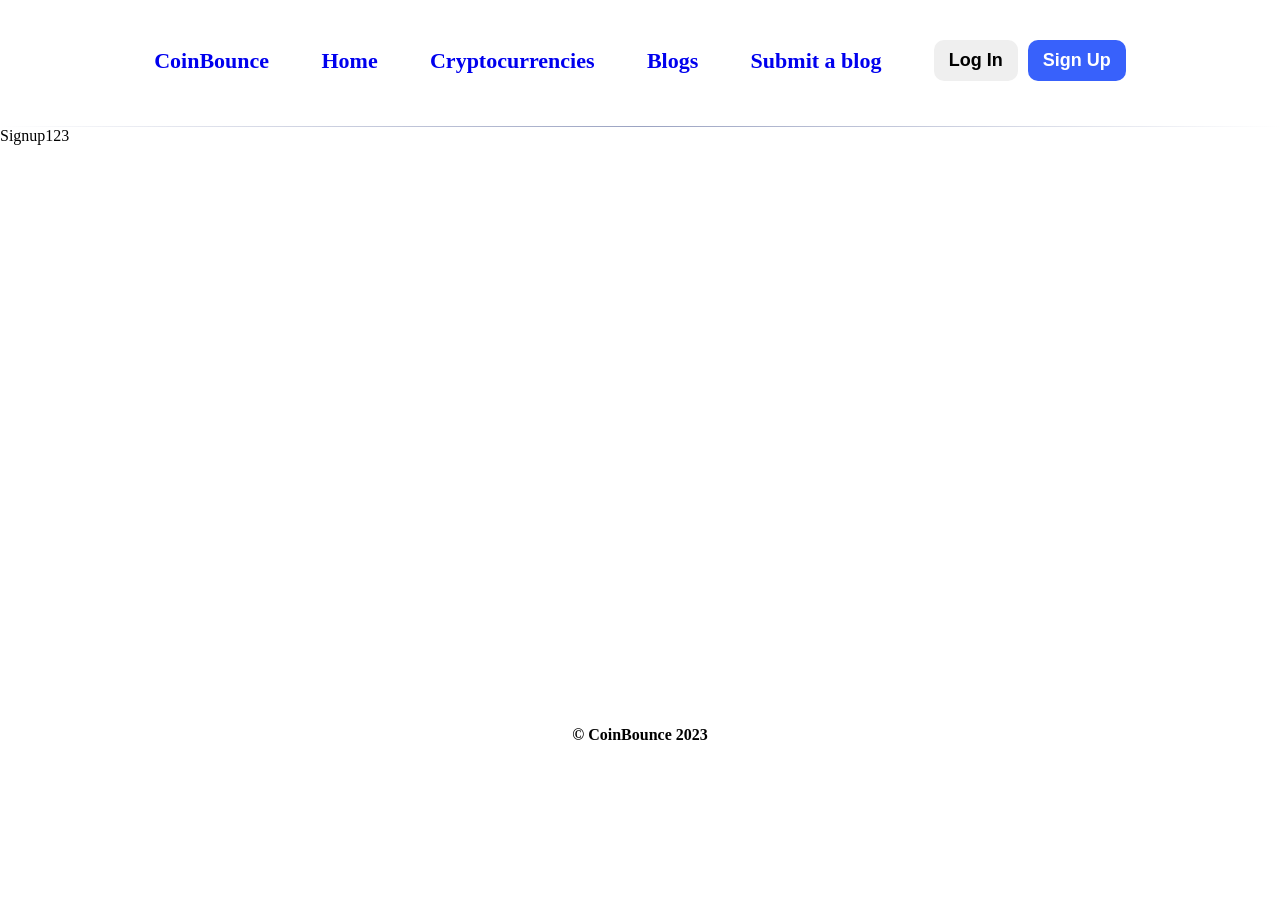
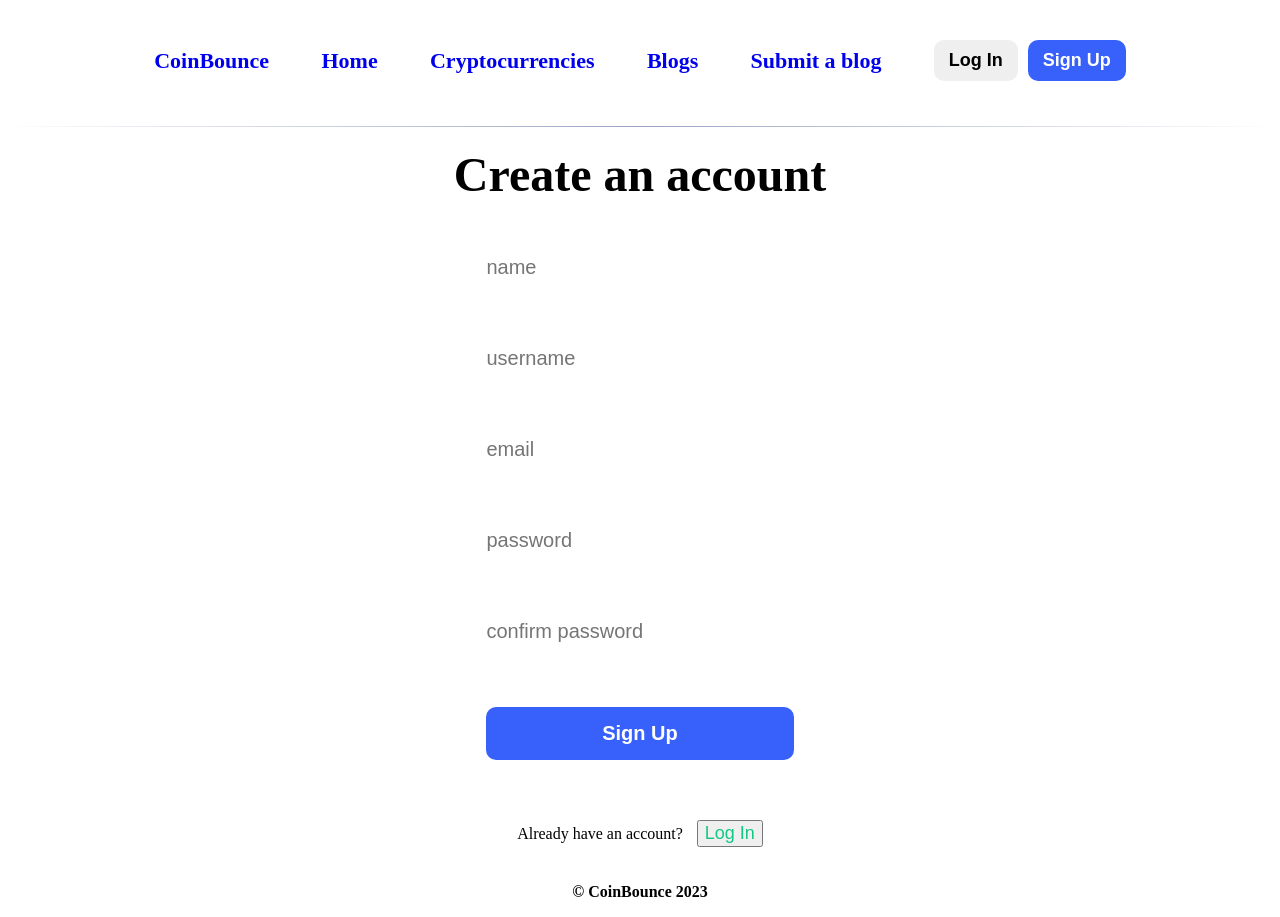
Before and after one commit to sameerehman001/coin-bounce, a React (Create React App) app: page /signup in a window 1280 px wide. Before the commit the page ends 800 px from the top, so only its background shows below. Built offline with nearby package versions, Linux system fonts and the light colour scheme.

Commit message:
created Login Page and SingUp Page

```diff
--- /dev/null
+++ b/src/components/TextInput/TextInput.jsx
@@ -0,0 +1,14 @@
+import styles from "./TextInput.module.css";
+
+function TextInput(props) {
+  return (
+    <div className={styles.textInputWrapper}>
+      <input {...props} />
+      {props.error && (
+        <p className={styles.errorMessage}>{props.errormessage}</p>
+      )}
+    </div>
+  );
+}
+
+export default TextInput;
--- /dev/null
+++ b/src/components/TextInput/TextInput.module.css
@@ -0,0 +1,22 @@
+.textInputWrapper {
+  display: flex;
+  flex-direction: column;
+  width: inherit;
+  align-items: center;
+}
+
+.textInputWrapper input {
+  padding: 18px 30px;
+  margin: 15px;
+  outline: none;
+  width: 30%;
+  border: 1px solid #fff;
+  border-radius: 10px;
+  font-size: 20px;
+}
+
+.errorMessage {
+  color: #de1b55;
+  text-align: left;
+  width: 30%;
+}
--- a/src/pages/Login/Login.js
+++ b/src/pages/Login/Login.js
@@ -1,11 +1,21 @@
-import React from 'react'
+import React from "react";
+import styles from "./Login.module.css";
+import TextInput from "../../components/TextInput/TextInput";
+
 
 const Login = () => {
   return (
-    <div>
-      Login123
+    <div className={styles.loginWrapper}>
+      <div className={styles.loginHeader}>Log in to your account</div>
+      <TextInput type="text" name="username" placeholder="username" />
+      <TextInput type="password" name="password" placeholder="password" />
+      <button className={styles.logInButton}>Log In</button>
+      <span>
+        Don't have an account?{" "}
+        <button className={styles.createAccount}>Register</button>
+      </span>
     </div>
-  )
-}
+  );
+};
 
-export default Login
+export default Login;
--- a/src/pages/Login/Login.module.css
+++ b/src/pages/Login/Login.module.css
@@ -0,0 +1,51 @@
+.loginWrapper {
+    margin: 0 auto;
+    width: 80vw;
+    height: calc(100vh - 200px);
+    display: flex;
+    flex-direction: column;
+    align-items: center;
+    justify-content: center;
+  }
+
+  .loginHeader {
+    font-size: 48px;
+    font-weight: bold;
+    width: inherit;
+    text-align: center;
+    margin-bottom: 100px;
+  }
+
+  .logInButton {
+    background-color: #3861fb;
+    color: white;
+    border: none;
+    outline: none;
+    width: 30%;
+    border-radius: 10px;
+    padding: 15px 30px;
+    cursor: pointer;
+    font-weight: bold;
+    font-size: 20px;
+    margin: 10px;
+    margin-top: 30px;
+  }
+
+  .logInButton:disabled {
+    background-color: #6e8dfc;
+  }
+
+  .createAccount {
+    margin-top: 50px;
+    margin-left: 10px;
+    color: #16c784;
+    font-size: 18px;
+    cursor: pointer;
+  }
+
+  .errorMessage {
+    color: #ea3943;
+    margin: 20px 0;
+    font-size: 20px;
+    font-weight: bold;
+  }
--- a/src/pages/Signup/Signup.js
+++ b/src/pages/Signup/Signup.js
@@ -1,11 +1,35 @@
-import React from 'react'
+import React from "react";
+import styles from './Signup.module.css'
+import TextInput from "../../components/TextInput/TextInput";
 
 const Signup = () => {
   return (
-    <div>
-      Signup123
+    <div className={styles.signupWrapper}>
+      <div className={styles.signupHeader}>Create an account</div>
+      <TextInput type="text" name="name" placeholder="name" />
+
+      <TextInput type="text" name="username" placeholder="username" />
+
+      <TextInput type="text" name="email" placeholder="email" />
+
+      <TextInput type="password" name="password" placeholder="password" />
+
+      <TextInput
+        type="password"
+        name="confirmPassword"
+        placeholder="confirm password"
+      />
+
+      <button className={styles.signupButton}>Sign Up</button>
+
+      <span>
+        Already have an account?{" "}
+        <button className={styles.login}>Log In</button>
+      </span>
+
+      {/* {error != "" ? <p className={styles.errorMessage}>{error}</p> : ""} */}
     </div>
-  )
-}
+  );
+};
 
-export default Signup
+export default Signup;
--- a/src/pages/Signup/Signup.module.css
+++ b/src/pages/Signup/Signup.module.css
@@ -0,0 +1,50 @@
+.signupWrapper {
+    margin: 20px auto;
+    width: 80vw;
+    display: flex;
+    flex-direction: column;
+    align-items: center;
+    justify-content: center;
+  }
+
+  .signupHeader {
+    font-size: 48px;
+    font-weight: bold;
+    width: inherit;
+    text-align: center;
+    margin-bottom: 20px;
+  }
+
+  .signupButton {
+    background-color: #3861fb;
+    color: white;
+    border: none;
+    outline: none;
+    width: 30%;
+    border-radius: 10px;
+    padding: 15px 30px;
+    cursor: pointer;
+    font-weight: bold;
+    font-size: 20px;
+    margin: 10px;
+    margin-top: 30px;
+  }
+
+  .signupButton:disabled {
+    background-color: #6e8dfc;
+  }
+
+  .login {
+    margin-top: 50px;
+    margin-left: 10px;
+    color: #16c784;
+    font-size: 18px;
+    cursor: pointer;
+  }
+
+  .errorMessage {
+    color: #ea3943;
+    margin: 20px 0;
+    font-size: 20px;
+    font-weight: bold;
+  }
```
